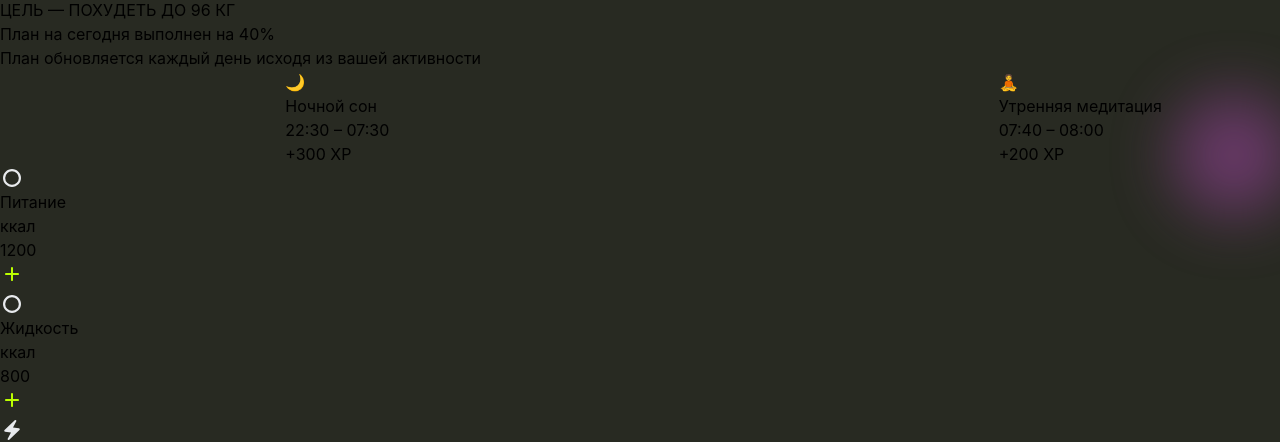
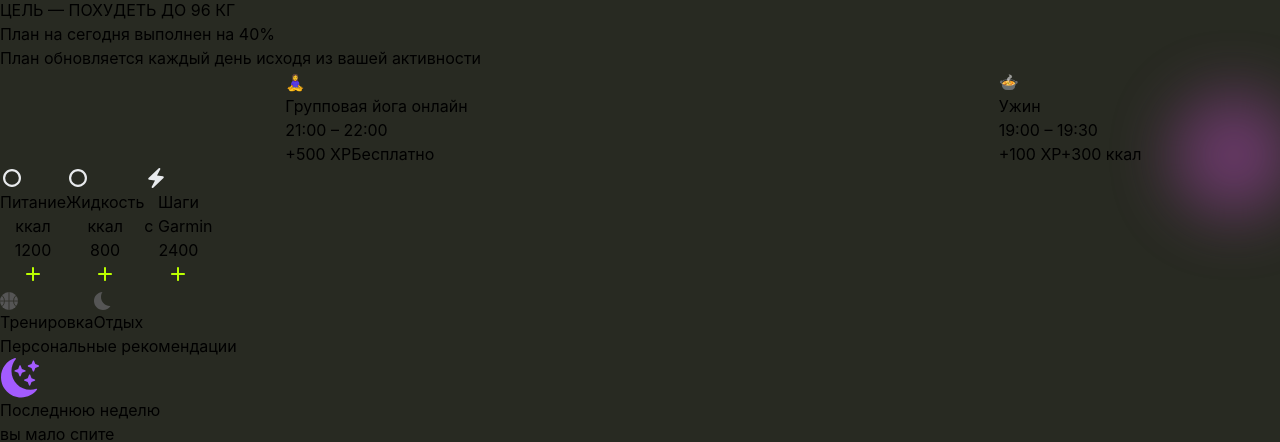
Before and after one commit to eugenepokalyuk/react-forma, a React (Vite) app: page / in a window 1280 px wide. Shown: the part 364-806 px from the top of the page. Built offline with nearby package versions, Linux system fonts and the light colour scheme.

Commit message:
Update components

```diff
--- a/src/components/App/App.tsx
+++ b/src/components/App/App.tsx
@@ -3,9 +3,11 @@ import NavigationMenu from '../NavigationMenu/NavigationMenu';
 
 const App = () => {
   return (
-    <div className='bg-[#282A22] pb-24'>
-      <Outlet />
-      <NavigationMenu />
+    <div className='bg-[#282A22] pb-24 flex justify-center'>
+      <div className='w-full max-w-xs'>
+        <Outlet />
+        <NavigationMenu />
+      </div>
     </div>
   );
 };
--- a/src/components/NavigationMenu/NavigationMenu.tsx
+++ b/src/components/NavigationMenu/NavigationMenu.tsx
@@ -3,7 +3,7 @@ import ImageCircle from '../../assets/icons/lens.svg';
 
 const NavigationMenu = () => {
     return (
-        <div className="fixed bottom-0 left-0 right-0 bg-[#282A22] text-[#FFFFFF]/[.32] p-4 flex justify-around">
+        <div className="fixed bottom-0 left-0 right-0 text-[#FFFFFF]/[.32] p-4 flex justify-around w-full max-w-xs mx-auto">
             <NavLink
                 to="/programs"
                 className={({ isActive }) =>
@@ -11,7 +11,7 @@ const NavigationMenu = () => {
                 }
             >
                 <div>
-                    <img src={ImageCircle} className='w-8 h-8' alt="" />
+                    <img src={ImageCircle} className='w-8 h-8' alt="кружочек" />
                 </div>
                 <span className='text-xs font-normal leading-[14px]'>Программы</span>
             </NavLink>
@@ -23,7 +23,7 @@ const NavigationMenu = () => {
                 }
             >
                 <div>
-                    <img src={ImageCircle} className='w-8 h-8' alt="" />
+                    <img src={ImageCircle} className='w-8 h-8' alt="кружочек" />
                 </div>
                 <span className='text-xs font-normal leading-[14px]'>Сегодня</span>
             </NavLink>
@@ -35,7 +35,7 @@ const NavigationMenu = () => {
                 }
             >
                 <div>
-                    <img src={ImageCircle} className='w-8 h-8' alt="" />
+                    <img src={ImageCircle} className='w-8 h-8' alt="кружочек" />
                 </div>
                 <span className='text-xs font-normal leading-[14px]'>Помощник</span>
             </NavLink>
--- a/src/components/TaskSlider/TaskSlider.tsx
+++ b/src/components/TaskSlider/TaskSlider.tsx
@@ -1,6 +1,11 @@
 import 'swiper/css';
 import 'swiper/css/bundle';
 import { Swiper, SwiperSlide } from 'swiper/react';
+
+export interface SliderTag {
+    text: string;
+    color?: string;
+}
 
 export interface SliderItem {
     id: number;
@@ -11,6 +16,7 @@ export interface SliderItem {
     completed: boolean;
     emoji: string;
     highlight: boolean;
+    tags: SliderTag[];
 }
 
 const TaskSlider = () => {
@@ -23,7 +29,8 @@ const TaskSlider = () => {
             experience: 300,
             completed: true,
             emoji: '🌙',
-            highlight: false
+            highlight: false,
+            tags: [{ text: '+300 XP' }]
         },
         {
             id: 2,
@@ -33,7 +40,8 @@ const TaskSlider = () => {
             experience: 200,
             completed: false,
             emoji: '🧘',
-            highlight: false
+            highlight: false,
+            tags: [{ text: '+200 XP' }]
         },
         {
             id: 3,
@@ -43,7 +51,8 @@ const TaskSlider = () => {
             experience: 250,
             completed: false,
             emoji: '💪',
-            highlight: false
+            highlight: false,
+            tags: [{ text: '15 минут' }, { text: '+250 XP' }]
         },
         {
             id: 4,
@@ -53,7 +62,8 @@ const TaskSlider = () => {
             experience: 125,
             completed: false,
             emoji: '🥤',
-            highlight: false
+            highlight: false,
+            tags: [{ text: '+125 XP' }, { text: '+250 ккал' }]
         },
         {
             id: 5,
@@ -63,7 +73,8 @@ const TaskSlider = () => {
             experience: 400,
             completed: false,
             emoji: '📚',
-            highlight: false
+            highlight: false,
+            tags: [{ text: '+400 XP' }]
         },
         {
             id: 6,
@@ -73,7 +84,8 @@ const TaskSlider = () => {
             experience: 150,
             completed: false,
             emoji: '🥗',
-            highlight: false
+            highlight: false,
+            tags: [{ text: '+150 XP' }, { text: '+400 ккал' }]
         },
         {
             id: 7,
@@ -83,7 +95,8 @@ const TaskSlider = () => {
             experience: 50,
             completed: false,
             emoji: '👟',
-            highlight: false
+            highlight: false,
+            tags: [{ text: '4000 шагов' }, { text: '+50 XP' }]
         },
         {
             id: 8,
@@ -93,7 +106,8 @@ const TaskSlider = () => {
             experience: 100,
             completed: false,
             emoji: '🍲',
-            highlight: false
+            highlight: false,
+            tags: [{ text: '+100 XP' }, { text: '+300 ккал' }]
         },
         {
             id: 9,
@@ -103,32 +117,59 @@ const TaskSlider = () => {
             experience: 500,
             completed: false,
             emoji: '🧘‍♀️',
-            highlight: true
+            highlight: true,
+            tags: [{ text: '+500 XP' }, { text: 'Бесплатно', color: 'bg-[#199900]' }]
         }
     ];
+
+    const parseTime = (timeString: string) => {
+        const [start, end] = timeString.split(' – ');
+        const [startHours, startMinutes] = start.split(':').map(Number);
+        const [endHours, endMinutes] = end.split(':').map(Number);
+
+        const now = new Date();
+        const startDate = new Date(now.getFullYear(), now.getMonth(), now.getDate(), startHours, startMinutes);
+        const endDate = new Date(now.getFullYear(), now.getMonth(), now.getDate(), endHours, endMinutes);
+
+        return { startDate, endDate };
+    };
+
+    const getClosestItems = (items: SliderItem[]) => {
+        const now = new Date();
+        return items.sort((a, b) => {
+            const { startDate: startA } = parseTime(a.time);
+            const { startDate: startB } = parseTime(b.time);
+            return Math.abs(now.getTime() - startA.getTime()) - Math.abs(now.getTime() - startB.getTime());
+        });
+    };
+
+    const sortedItems = getClosestItems(sliderItems);
 
     return (
         <div>
             <Swiper
+                className='!overflow-visible'
                 spaceBetween={4}
                 slidesPerView={1.8}
                 centeredSlides
             >
-                {sliderItems.map((item) => (
+                {sortedItems.map((item) => (
                     <SwiperSlide key={item.id}>
                         <div className="grid grid-cols-1 grid-rows-2 h-48 bg-[#111111]/[.16] p-3 rounded-xl text-white">
-                            <div className='flex justify-center items-start size-full'>
-                                <span role="img" aria-label="Lunch" className="text-6xl">{item.emoji}</span>
+                            <div className='flex justify-center items-end size-full pb-4'>
+                                <span role="img" aria-label={item.title} className="text-8xl">{item.emoji}</span>
                             </div>
-
                             <div className='flex flex-col justify-between items-start size-full'>
                                 <div className='space-y-1'>
                                     <h3 className='text-base font-medium leading-[18px] text-left'>{item.title}</h3>
                                     <p className="text-xs font-normal leading-[14px] text-left">{item.time}</p>
                                 </div>
-
-                                <div>
-                                    <span className='text-xs font-normal leading-3 text-center bg-[#000000]/[.08] rounded p-1'>+{item.experience} XP</span>
+                                <div className='flex flex-wrap space-x-2'>
+                                    {item.tags.map((tag, index) => (
+                                        <span key={index} className={`text-xs font-normal leading-3 text-center bg-[#000000]/[.08] rounded p-1 ${tag.color || 'text-white'}`}>
+                                            {tag.text}
+                                        </span>
+                                    ))}
                                 </div>
                             </div>
                         </div>
--- a/src/components/TrackingCards/TrackingCards.tsx
+++ b/src/components/TrackingCards/TrackingCards.tsx
@@ -29,9 +29,9 @@ const TrackingCards = () => {
       <div className="grid grid-cols-3 gap-x-1 mb-2">
         {activityCards.map((item, index) => {
           return (
-            <div className="grid grid-cols-1 bg-[#FFFFFF]/[0.04] p-1.5 rounded-lg text-white text-center" key={index}>
+            <button className="grid grid-cols-1 bg-[#FFFFFF]/[0.04] p-1.5 rounded-lg text-white text-center" key={index}>
               <div className='mb-8'>
-                <img src={item.imageUrl} alt="" />
+                <img src={item.imageUrl} alt={item.title} />
               </div>
 
               <div className='flex flex-col justify-start text-left mb-2'>
@@ -41,32 +41,35 @@ const TrackingCards = () => {
 
               <div className='flex justify-between items-center'>
                 <p className="text-base leading-4 text-left">{item.score}</p>
-                <button className="size-6 bg-[#384D00] rounded-lg text-[#BBFF00]">
-                  <img src={IconAdd} alt="" />
+                <button className="flex justify-center items-center size-6 bg-[#384D00] rounded-lg text-[#BBFF00]">
+                  <img src={IconAdd} alt="плюсик" className='size-4' />
                 </button>
               </div>
-            </div>
+            </button>
           )
         })}
       </div>
 
       <div className="grid grid-cols-2 grid-rows-1 gap-x-2">
-        <div className="card bg-[#FFFFFF]/[0.04] p-4 rounded-lg text-white text-center">
+
+        <button className="card bg-[#FFFFFF]/[0.04] p-4 rounded-lg text-white text-center">
           <div className='flex justify-start items-center gap-x-2.5'>
             <div>
-              <img src={IconBasketball} alt="" />
+              <img src={IconBasketball} alt="мячик" />
             </div>
             <p className='text-xs leading-[14px] font-normal'>Тренировка</p>
           </div>
-        </div>
-        <div className="card bg-[#FFFFFF]/[0.04] p-4 rounded-lg text-white text-center">
+        </button>
+
+        <button className="card bg-[#FFFFFF]/[0.04] p-4 rounded-lg text-white text-center">
           <div className='flex justify-start items-center gap-x-2.5'>
             <div>
-              <img src={IconMidnight} alt="" />
+              <img src={IconMidnight} alt="луна" />
             </div>
             <p className='text-xs leading-[14px] font-normal'>Отдых</p>
           </div>
-        </div>
+        </button>
+
       </div>
     </div>
   );
--- a/src/main.tsx
+++ b/src/main.tsx
@@ -6,7 +6,7 @@ import App from './components/App/App';
 import './index.css';
 import ErrorPage from './pages/ErrorPage';
 import HomePage from './pages/HomePage';
-import store from './redux/store';
+import store from './store';
 
 ReactDOM.createRoot(document.getElementById('root')!).render(
   <React.StrictMode>
--- a/src/pages/ErrorPage.tsx
+++ b/src/pages/ErrorPage.tsx
@@ -2,12 +2,10 @@ import { Link } from 'react-router-dom';
 
 const ErrorPage = () => {
     return (
-        <div className="flex flex-col items-center justify-center h-screen bg-gray-900 text-white">
+        <div className="flex flex-col items-center justify-center h-screen bg-gray-900 text-white space-y-6">
             <h1 className="text-6xl font-bold">404</h1>
-            <p className="text-2xl mt-4">Страница не найдена</p>
-            <Link to="/" className="mt-6 bg-green-500 p-4 rounded-lg text-white">
-                Вернуться на главную
-            </Link>
+            <p className="text-2xl">Страница не найдена</p>
+            <Link to="/" className="bg-[#BBFF00] text-[#444444] py-[9px] px-[21px] rounded-lg w-auto text-xs font-normal leading-[14px]">Вернуться на главную</Link>
         </div>
     );
 };
```
Also changed, not shown: src/components/Recommendations/Recommendations.tsx (+4 -4 lines), src/components/UserInfo/UserInfo.tsx (+5 -5 lines), src/store/index.ts (renamed from src/redux/store.ts), src/store/slices/userSlice.ts (renamed from src/redux/slices/userSlice.ts), src/utils/consts.ts (added).
